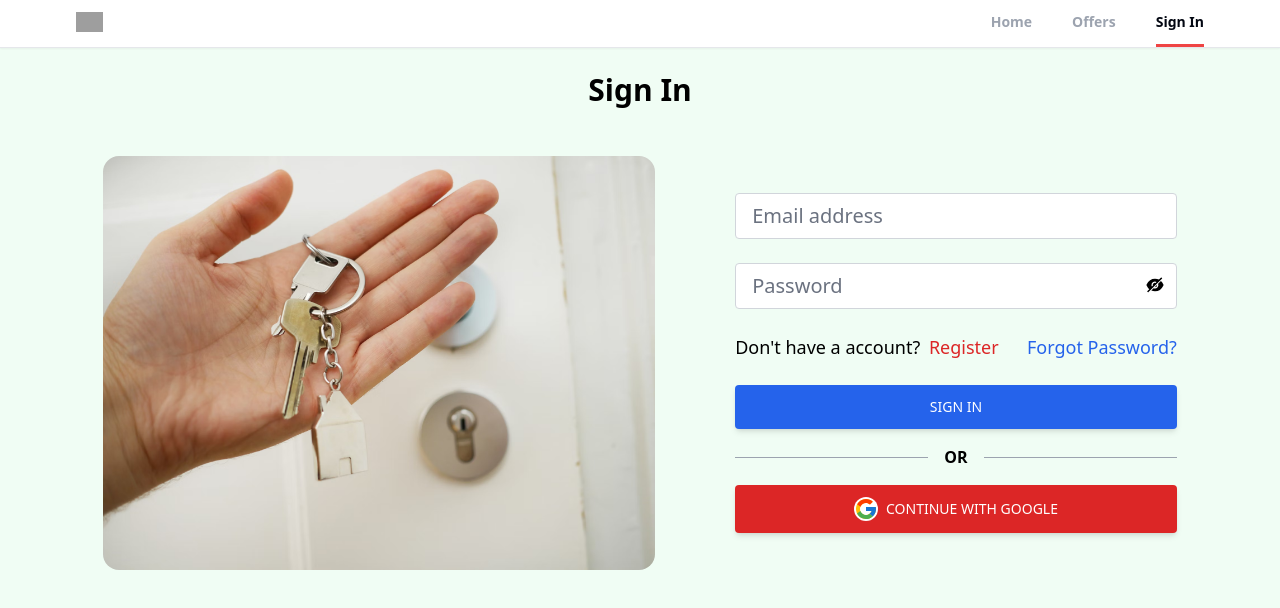
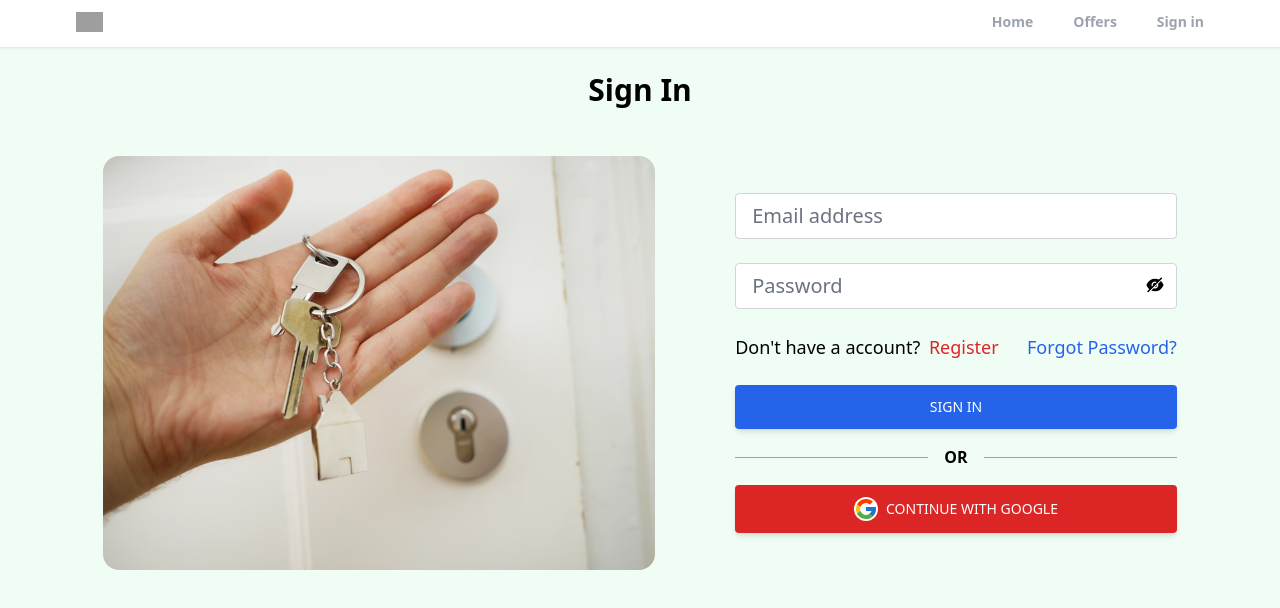
Before and after one commit to AbdullahCodingMaster/realtor-react-clone, a React (Create React App) app: page /sign-in in a window 1280 px wide. Shown: the top 608 px of the page. Built offline with nearby package versions, Linux system fonts and the light colour scheme; no server answers; grey boxes are pictures that could not be loaded.

Commit message:
complete the header component by adding dynamic content on the header section

```diff
--- a/src/components/Header.jsx
+++ b/src/components/Header.jsx
@@ -1,7 +1,19 @@
+import { getAuth, onAuthStateChanged } from "firebase/auth";
+import { useEffect, useState } from "react";
 import { useLocation, useNavigate } from "react-router";
 const Header = () => {
+  const [pageState, setPageState] = useState("Sign in");
   const location = useLocation();
   const navigate = useNavigate();
+  const auth = getAuth();
+
+  useEffect(() => {
+    onAuthStateChanged(auth, (user) => {
+      if (user) {
+        setPageState("Profile");
+      } else setPageState("Sign in");
+    });
+  }, [auth]);
 
   const pathMatchRoute = (route) => {
     if (route === location.pathname) return true;
@@ -40,13 +52,12 @@
             </li>
             <li
               className={`cursor-pointer py-3 text-sm font-semibold text-gray-400 border-b-[3px] border-transparent ${
-                pathMatchRoute("/sign-in")
-                  ? "text-gray-950 border-b-red-500"
-                  : ""
+                pathMatchRoute("/sign-in") ||
+                (pathMatchRoute("/profile") && "text-gray-950 border-b-red-500")
               }`}
-              onClick={() => navigate("/sign-in")}
+              onClick={() => navigate("/profile")}
             >
-              Sign In
+              {pageState}
             </li>
           </ul>
         </div>
```
